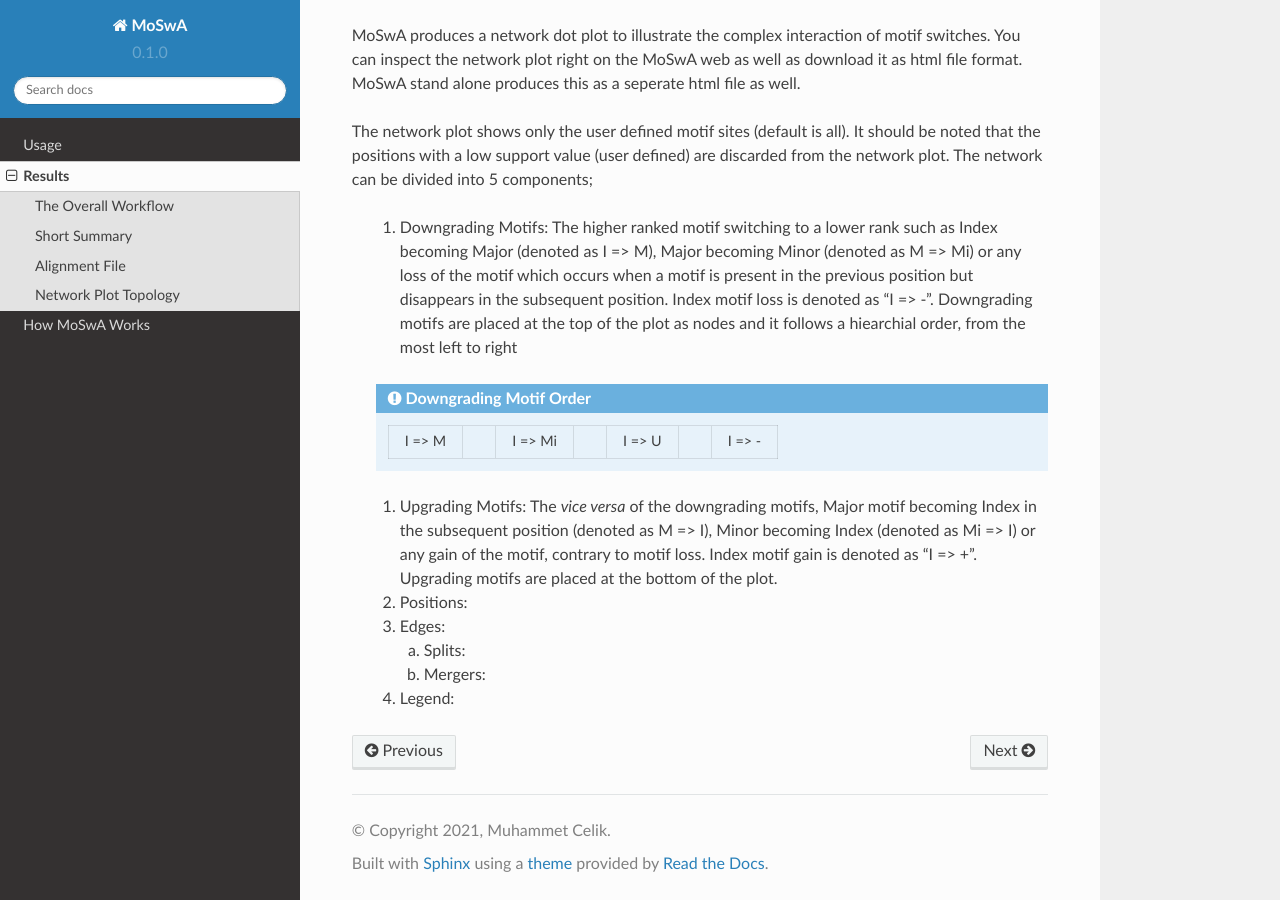
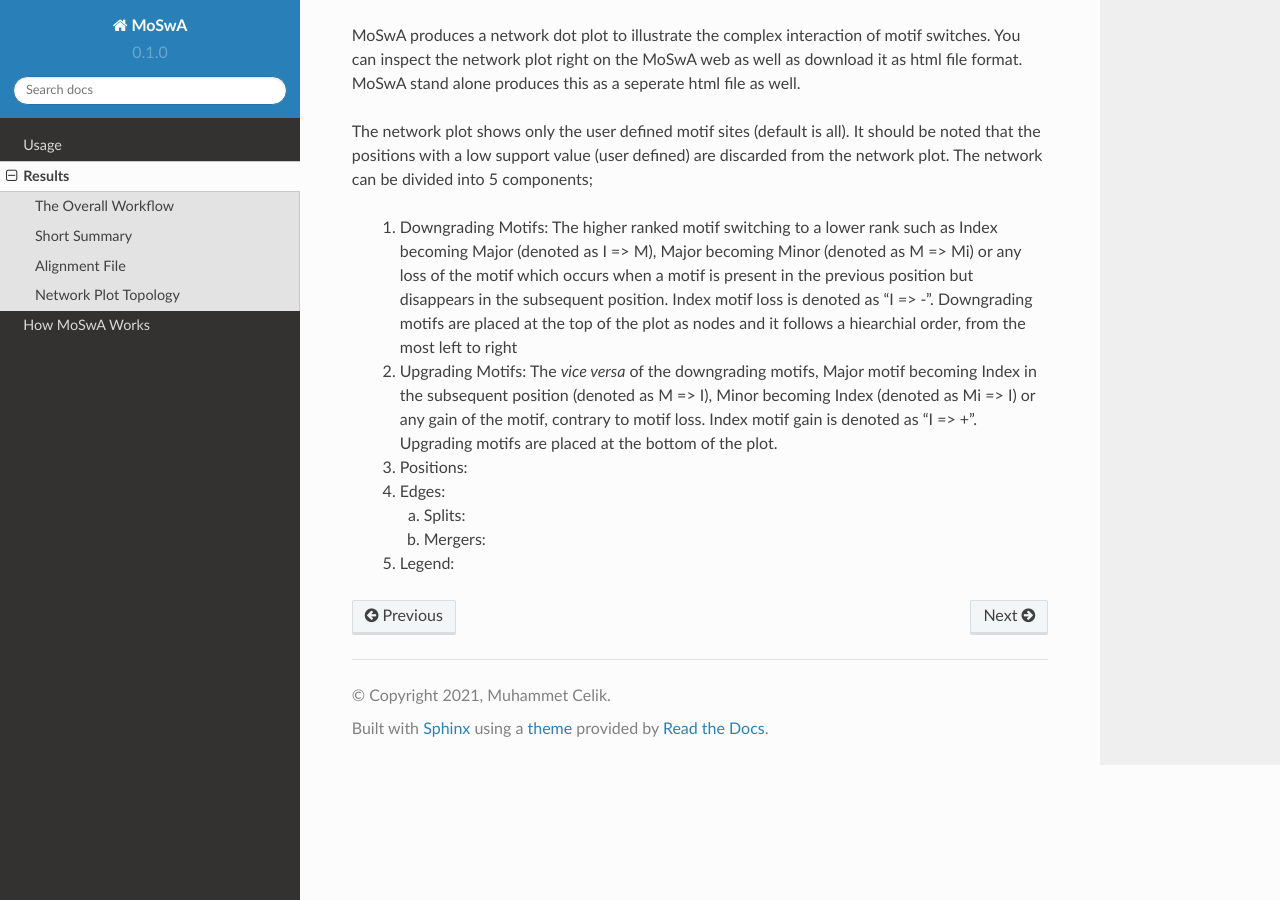
Before and after one commit to macelik/MoSwADocs, a Sphinx documentation site: the page built from docs/source/results.rst, in a window 1280 px wide and 900 px high, scrolled down 1324 px. Built offline with Sphinx 7.4.7 and the Read the Docs theme 2.0.0, drawn with Linux system fonts in a browser that asks for light colours.

Commit message:
Update results.rst

```diff
--- a/docs/source/results.rst
+++ b/docs/source/results.rst
@@ -47,12 +47,6 @@
 
  #. Downgrading Motifs: The higher ranked motif switching to a lower rank such as Index becoming Major (denoted as I => M), Major becoming Minor (denoted as M => Mi) or any loss of the motif which occurs when a motif is present in the previous position but disappears in the subsequent position. Index motif loss is denoted as "I => -". Downgrading motifs are placed at the top of the plot as nodes and it follows a hiearchial order, from the most left to right
 
- .. admonition:: Downgrading Motif Order
-
-  +----------++----------++----------++----------+
-  |  I => M  ||  I => Mi ||  I => U  ||  I => -  |
-  +----------++----------++----------++----------+
-
  #. Upgrading Motifs: The *vice versa* of the downgrading motifs, Major motif becoming Index in the subsequent position (denoted as M => I), Minor becoming Index (denoted as Mi => I) or any gain of the motif, contrary to motif loss. Index motif gain is denoted as "I => +". Upgrading motifs are placed at the bottom of the plot.
 
  #. Positions:
```
